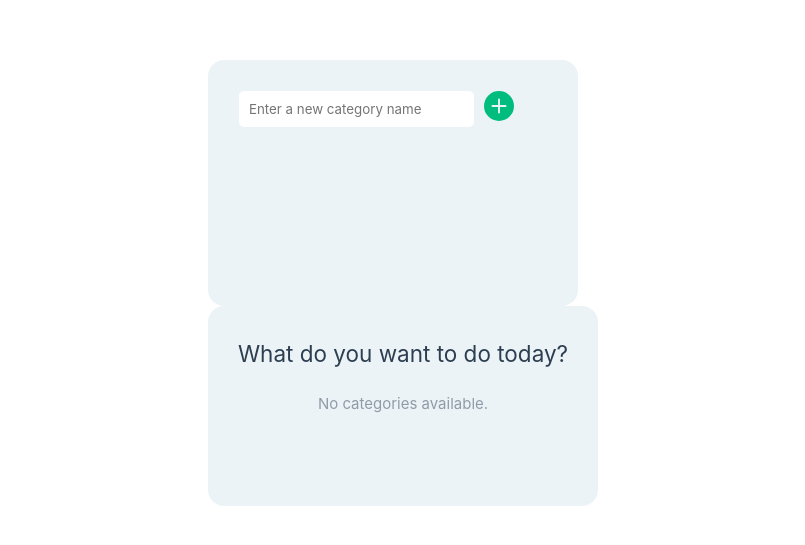
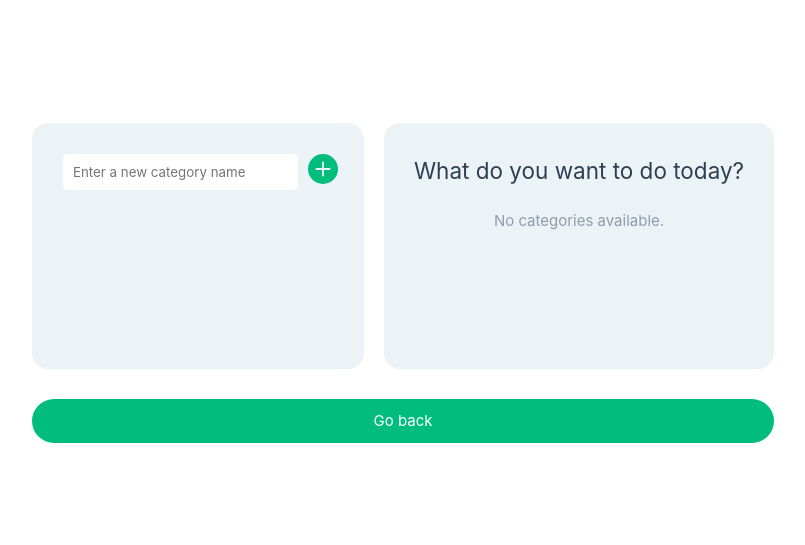
Before and after one commit to Miller-Interns/Quipit-Todolist, a Vue app: page /todo in a window 1280 px wide. Shown: the part 117-662 px from the top of the page, without its empty margins (237-1042 px from the left). Built offline with nearby package versions, Linux system fonts and the light colour scheme.

Commit message:
refactor: add enums for routing

```diff
--- a/src/components/home/home-page.vue
+++ b/src/components/home/home-page.vue
@@ -1,4 +1,5 @@
 <script setup lang="ts">
+  import { ROUTENAMES } from '@/enums/RouteNames';
   import { RouterLink } from 'vue-router';
   const Name = 'Frances Gail T. Quipit';
 </script>
@@ -10,7 +11,7 @@ const Name = 'Frances Gail T. Quipit';
     1/16/2025
   </div>
   <div>
-    <RouterLink :to="{ name: 'todo' }"> Go to app </RouterLink>
+    <RouterLink :to="{ name: ROUTENAMES.TodoPage }"> Go to app </RouterLink>
   </div>
 </template>
 
--- a/src/components/todo/todo-page.vue
+++ b/src/components/todo/todo-page.vue
@@ -5,6 +5,7 @@
   import { useConfirmModal } from '@/composables/use-warning';
   import { useTodo } from '@/composables/use-todo';
   import WarningIcon from '../icons/warning-icon.vue';
+  import { ROUTENAMES } from '@/enums/RouteNames';
 
   const { categories, expandedCategory, toggleCategory } = useTodo();
 
@@ -89,11 +90,23 @@
         </div>
       </div>
     </transition>
+    <div>
+      <RouterLink :to="{ name: ROUTENAMES.Home }"> Go back </RouterLink>
+    </div>
   </div>
 </template>
 
 <style scoped>
   .main-container {
+    width: 100%;
+    max-width: 900px;
+    position: relative;
+    z-index: 1;
+  }
+
+  .page-container {
+    display: flex;
+    justify-content: space-between;
     width: 100%;
     max-width: 900px;
     position: relative;
--- /dev/null
+++ b/src/enums/RouteNames.ts
@@ -0,0 +1,4 @@
+export enum ROUTENAMES {
+  Home = 'home',
+  TodoPage = 'todo',
+}
--- a/src/router/index.ts
+++ b/src/router/index.ts
@@ -1,4 +1,5 @@
 import { createRouter, createWebHistory } from 'vue-router';
+import { ROUTENAMES } from '@/enums/RouteNames';
 import HomePage from '../views/home-view.vue';
 import TodoPage from '../views/todo-view.vue';
 
@@ -7,12 +8,12 @@ const router = createRouter({
   routes: [
     {
       path: '/',
-      name: 'home',
+      name: ROUTENAMES.Home,
       component: HomePage,
     },
     {
       path: '/todo',
-      name: 'todo',
+      name: ROUTENAMES.TodoPage,
       component: TodoPage,
       // route level code-splitting
       // this generates a separate chunk (About.[hash].js) for this route
```
Lines whose indentation alone changed are shown as unchanged.
